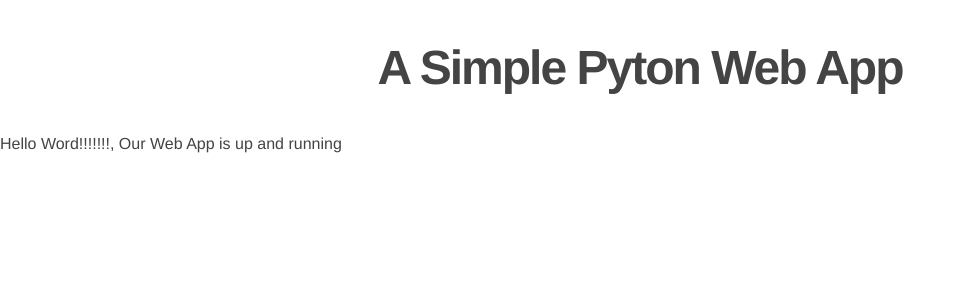
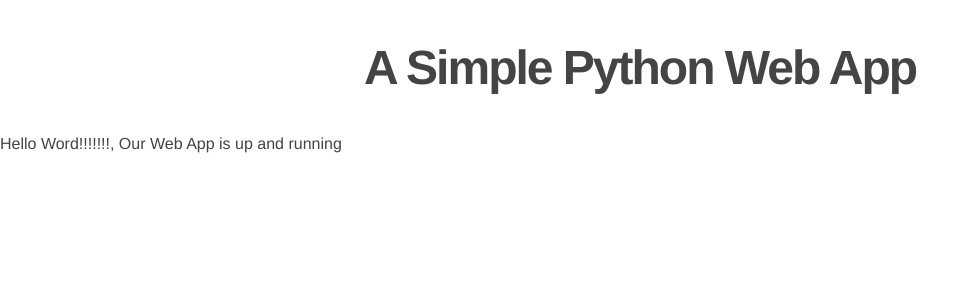
Before and after one commit to manishaww/test2, a Flask app: page / in a window 1280 px wide. Shown: the part 35-335 px from the top of the page, without its empty margins (0-978 px from the left). Run offline with Flask 2, Linux system fonts and the light colour scheme.

Commit message:
Update index.html

```diff
--- a/templates/index.html
+++ b/templates/index.html
@@ -10,7 +10,7 @@
     {%extends "templates.html" %}
     {% block content %}
 
-    <h2>A Simple Pyton Web App</h2>
+    <h2>A Simple Python Web App</h2>
     <p>Hello Word!!!!!!!, Our Web App is up and running</p>
 
     {% endblock %}
```
